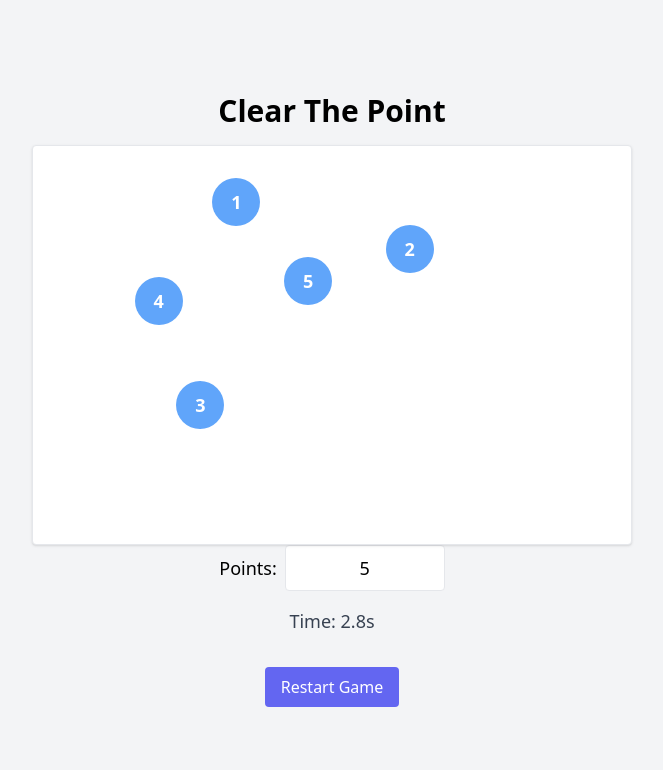
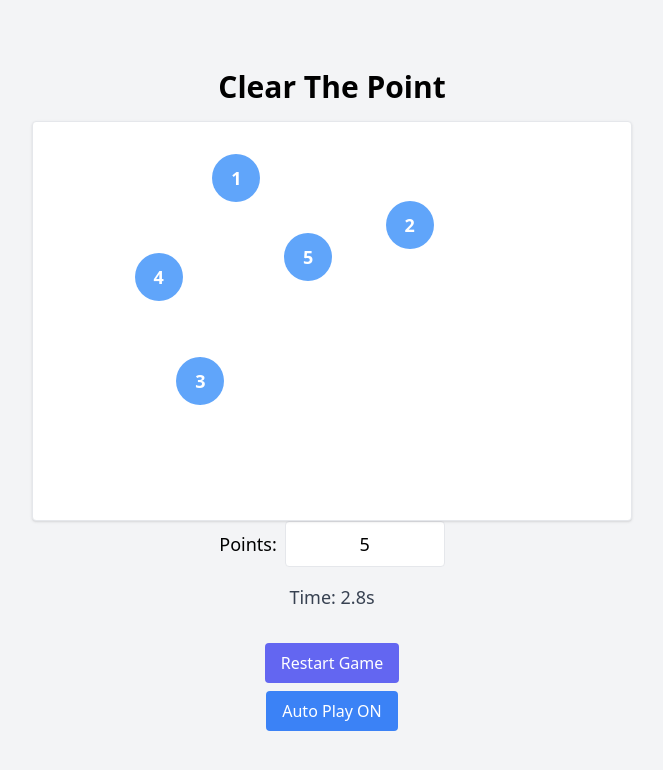
Before and after one commit to thienpham129/clear-the-point-haibazo-jsc, a React (Create React App) app: page / in a window 1280 px wide. Both pictures are taken after a click on the button "Play". Shown: the top 770 px of the page, without its empty margins (308-971 px from the left). Built offline with nearby package versions, Linux system fonts and the light colour scheme.

Commit message:
feat: add Auto play button
feat: auto click point feature

```diff
--- a/src/App.js
+++ b/src/App.js
@@ -12,6 +12,7 @@ function App() {
   const [isStarted, setIsStated] = useState(false);
   const [time, setTime] = useState(0.0);
   const [intervalId, setIntervalId] = useState(null);
+  const [autoPlay, setAutoPlay] = useState(false);
 
   const startGame = () => {
     clearInterval(intervalId);
@@ -22,14 +23,13 @@ function App() {
     setWin(false);
     setTime(0);
     setIsStated(true);
+    setAutoPlay(false);
 
     const id = setInterval(() => {
       setTime((prev) => +(prev + 0.1).toFixed(1));
     }, 100);
     setIntervalId(id);
   }
-
-
 
   useEffect(() => {
     setPoints(getRandomPoints(totalPoints));
@@ -39,20 +39,45 @@ function App() {
     if (gameOver || win) return;
 
     if (id === current) {
-      const updatedPoints = points.filter((p) => p.id !== id);
-      setPoints(updatedPoints);
+      // Mark as fading
+      setPoints((prevPoints) =>
+        prevPoints.map((p) => (p.id === id ? { ...p, fading: true, fadeStartTime: Date.now() } : p))
+      );
 
-      if (current === totalPoints) {
-        setWin(true);
-        clearInterval(intervalId);
-      } else {
-        setCurrent(current + 1);
-      }
+      //Delay time
+      setTimeout(() => {
+        setPoints((prevPoints) => {
+          const updated = prevPoints.filter((p) => p.id !== id);
+          if (updated.length === 0) {
+            clearInterval(intervalId);
+            setWin(true);
+          }
+          return updated;
+        });
+      }, 3000);
+
+      setCurrent((prev) => prev + 1);
+
     } else {
       setGameOver(true);
       clearInterval(intervalId);
     }
   };
+
+  const toggleAutoPlay = () => {
+    setAutoPlay((prev) => !prev);
+  }
+
+  useEffect(() => {
+    if (!autoPlay || !isStarted || win || gameOver) return;
+
+    const timer = setInterval(() => {
+      const point = points.find((p) => p.id === current);
+      if (point) handleClick(point.id);
+    }, 500);
+
+    return () => clearInterval(timer);
+  }, [autoPlay, current, points, isStarted, win, gameOver]);
 
   return (
     <div className="w-full h-screen bg-gray-100 flex flex-col items-center justify-center">
@@ -101,6 +126,12 @@ function App() {
           >
             Restart Game
           </button>
+          <button
+            onClick={toggleAutoPlay}
+            className={`mt-2 px-4 py-2 rounded text-white ${autoPlay ? 'bg-red-500 hover:bg-red-600' : 'bg-blue-500 hover:bg-blue-600'}`}
+          >
+            Auto Play {autoPlay ? 'OFF' : 'ON'}
+          </button>
         </>
       )}
 
--- a/src/components/GameBoard.js
+++ b/src/components/GameBoard.js
@@ -5,7 +5,7 @@ export function GameBoard({ points, handleClick }) {
         // ui board game
         <div className="w-[600px] h-[400px] bg-white border rounded shadow relative">
             {points.map((p) => (
-                <PointButton key={p.id} id={p.id} x={p.x} y={p.y} onClick={handleClick} />
+                <PointButton key={p.id} id={p.id} x={p.x} y={p.y} onClick={handleClick} fading={p.fading} fadeStartTime={p.fadeStartTime}/>
             ))}
         </div>
     );
--- a/src/components/PointButton.js
+++ b/src/components/PointButton.js
@@ -1,12 +1,40 @@
-export function PointButton({ id, x, y, onClick }) {
+import { useEffect, useState } from "react";
+
+export function PointButton({ id, x, y, onClick, fading, fadeStartTime }) {
+    const [countdown, setCountdown] = useState(3.0);
+    const [visible, setVisible] = useState(true);
+
+    useEffect(() => {
+        if (!fading) return;
+
+        //set opacity
+        const visibilityTimeout = setTimeout(() => {
+            setVisible(false);
+        }, 50);
+
+        const interval = setInterval(() => {
+            const elapsed = (Date.now() - fadeStartTime) / 1000;
+            const remaining = Math.max(0, 3 - elapsed);
+            setCountdown(+remaining.toFixed(1));
+        }, 100);
+
+        return () => {
+            clearInterval(interval);
+            clearTimeout(visibilityTimeout);
+        };
+    }, [fading, fadeStartTime]);
     return (
         //ui for point
         <button
             onClick={() => onClick(id)}
-            className="absolute w-12 h-12 rounded-full bg-blue-400 text-white font-bold text-lg hover:bg-blue-600 transition"
+            className={`absolute w-12 h-12 rounded-full bg-blue-400 text-white font-bold text-lg
+            hover:bg-blue-600 transition-opacity duration-[4000ms] ease-out
+            ${fading ? (visible ? 'opacity-100' : 'opacity-0') : 'opacity-100'}
+            ${fading ? 'pointer-events-none' : ''}`}
             style={{ left: `${x}%`, top: `${y}%`, transform: "translate(-50%, -50%)" }}
         >
-            {id}
+            <div className="text-lg">{id}</div>
+            {fading && <div className="text-xs mt-1">{countdown.toFixed(1)}</div>}
         </button>
-    )
+    );
 }
```
